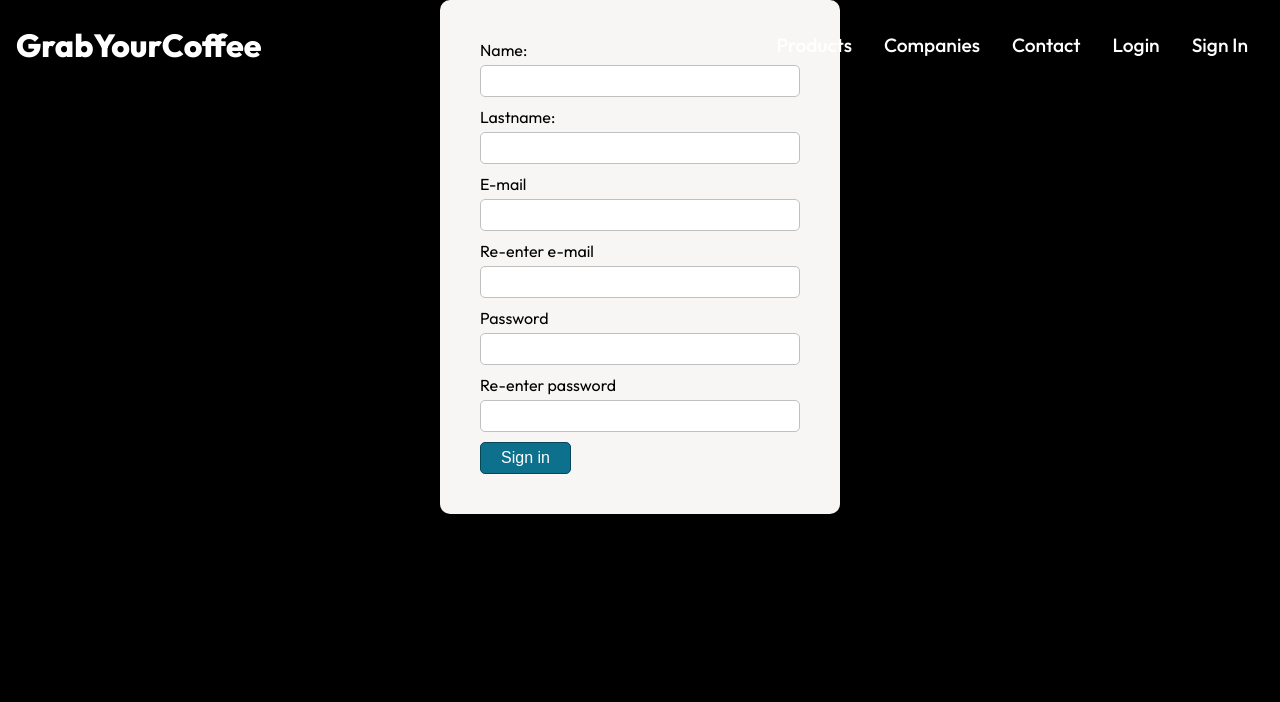
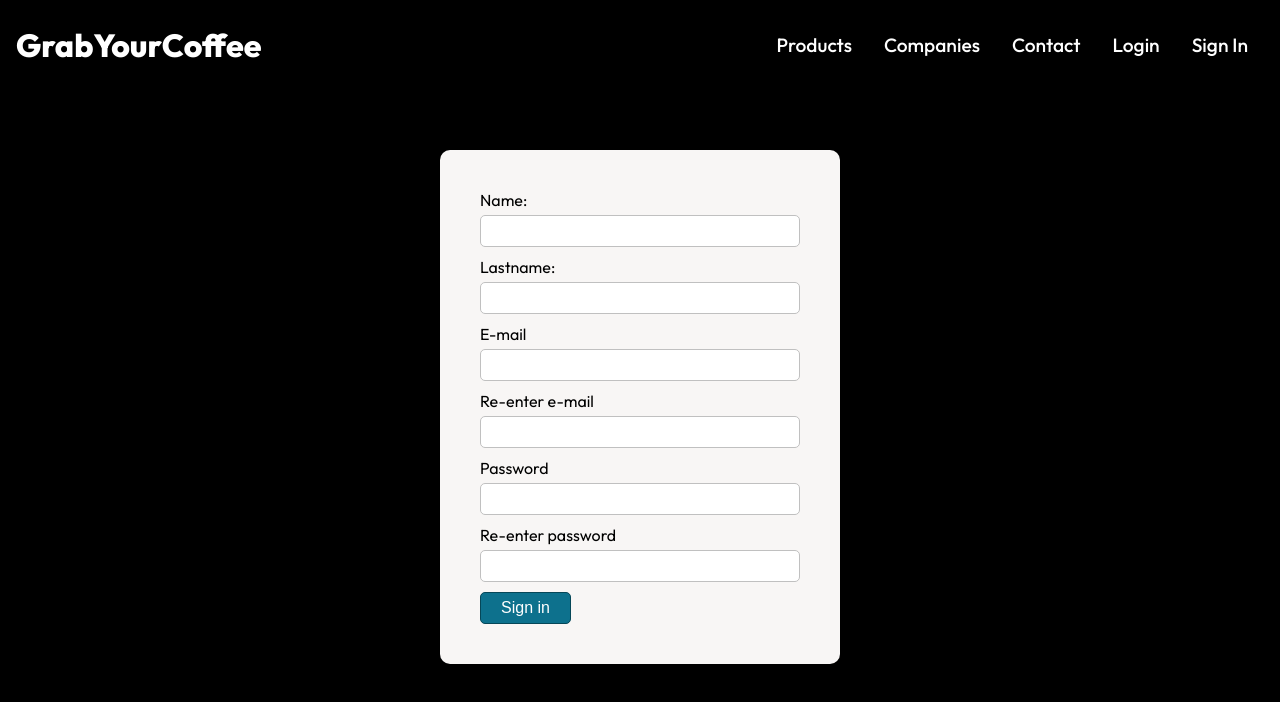
Before and after one commit to DekoTheKing/Digit-22, a React (Create React App) app: page /signin in a window 1280 px wide. Shown: the top 702 px of the page. Built offline with nearby package versions, Linux system fonts and the light colour scheme.

Commit message:
repozicija na sign in

```diff
--- a/src/components/SigninForm.css
+++ b/src/components/SigninForm.css
@@ -9,7 +9,10 @@ form
   text-align: left;
 
 }
-
+#root > div.Signin-form
+{
+  padding-top: 150px;
+}
 label
 {
     color: black;
```
Also changed, not shown: 1 other file (tests, documents, lock files or other folders).
